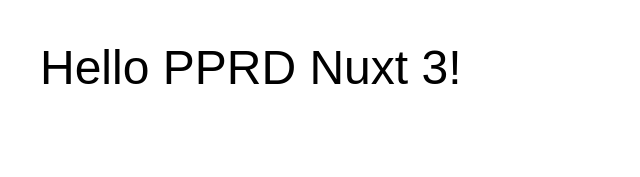
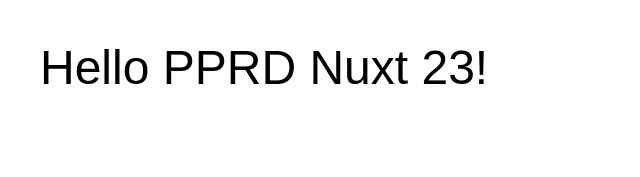
Before and after one commit to Evadon-Dynamics/test.github.io, a Nuxt app: page / in a window 1280 px wide. Shown: the top 177 px of the page, without its empty margins (0-640 px from the left). Built offline with nearby package versions, Linux system fonts and the light colour scheme.

Commit message:
2nd PPRD deployment test

```diff
--- a/app.vue
+++ b/app.vue
@@ -3,7 +3,7 @@
 </script>
 
 <template>
-  <div class="hello">Hello PPRD Nuxt {{ version }}!</div>
+  <div class="hello">Hello PPRD Nuxt 2{{ version }}!</div>
 </template>
 
 <style scoped>
```
